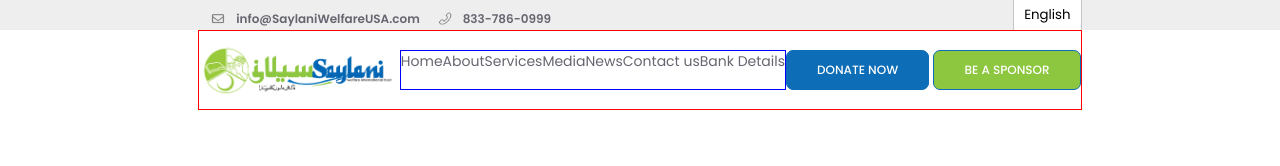
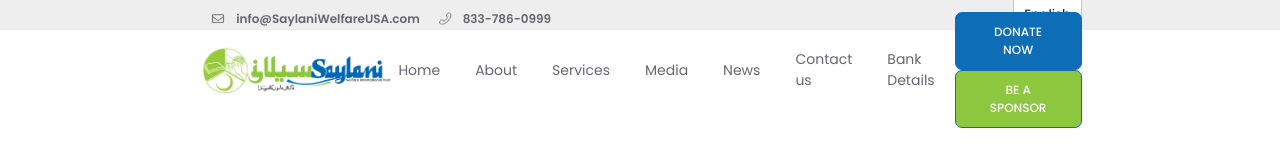
Before and after one commit to umarghayas/Saylani, a plain HTML site: page index.html in a window 1280 px wide. Shown: the top 166 px of the page. Drawn offline with Linux system fonts and the light colour scheme.

Commit message:
navbar complete

```diff
--- a/style.css
+++ b/style.css
@@ -11,6 +11,9 @@
 
 .container2 {
     background-color: white;
+    position: sticky;
+    top: 20px;
+    z-index: 100;
 }
 
 .info {
@@ -65,7 +68,7 @@
     margin: 0 auto;
     justify-content: space-between;
     align-items: center;
-    border: 1px solid red;
+    /* border: 1px solid red; */
 }
 
 .navlist{
@@ -73,9 +76,11 @@
     font-size: 14px;
     display: flex;
     /* width: 60%; */
+    align-items: center;
     justify-content: space-between;
+    gap: 35px;
+    margin-right: 20px;
     list-style: none;
-    border: 1px solid blue;
 }
 .navvv{
     display: flex;
```
